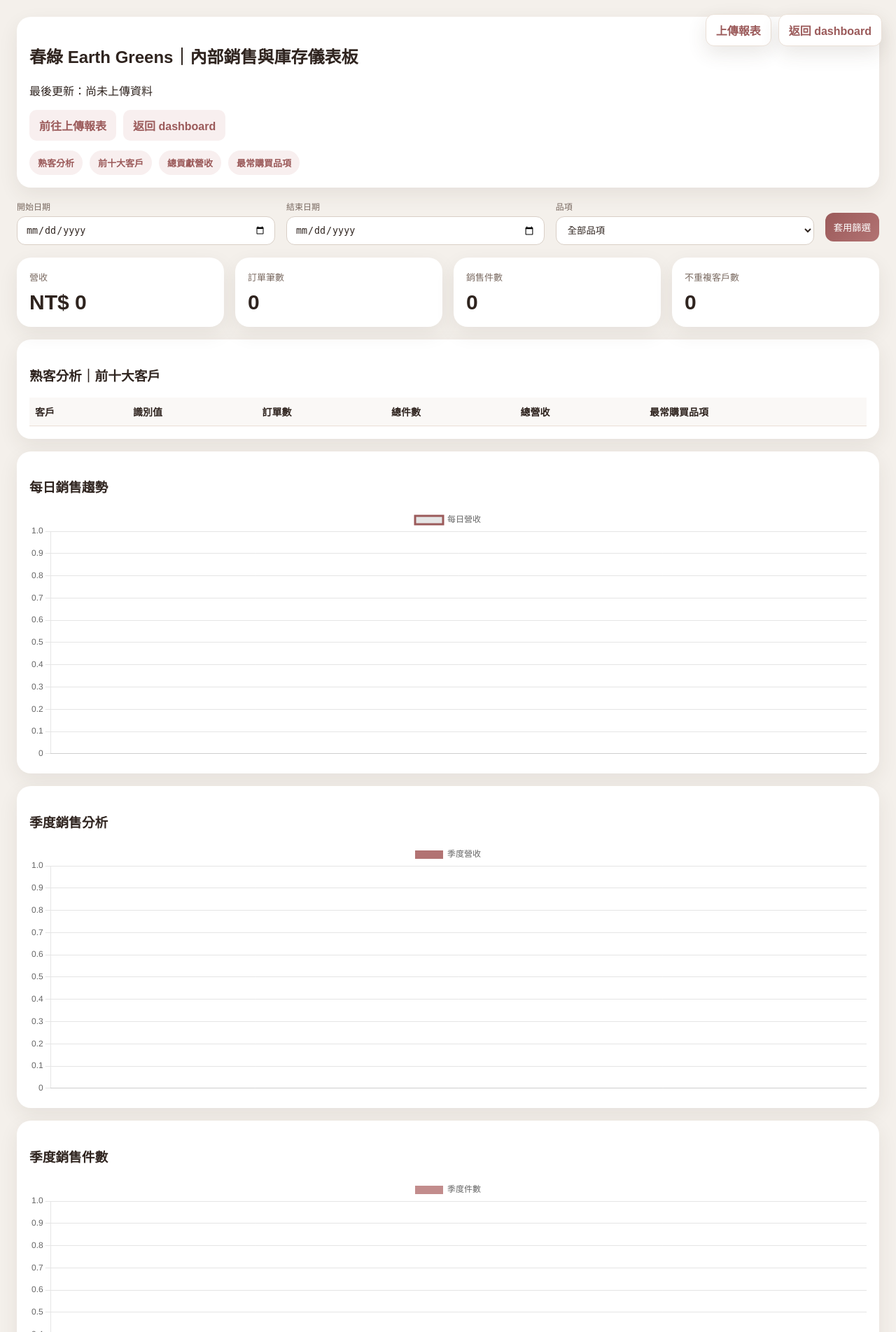
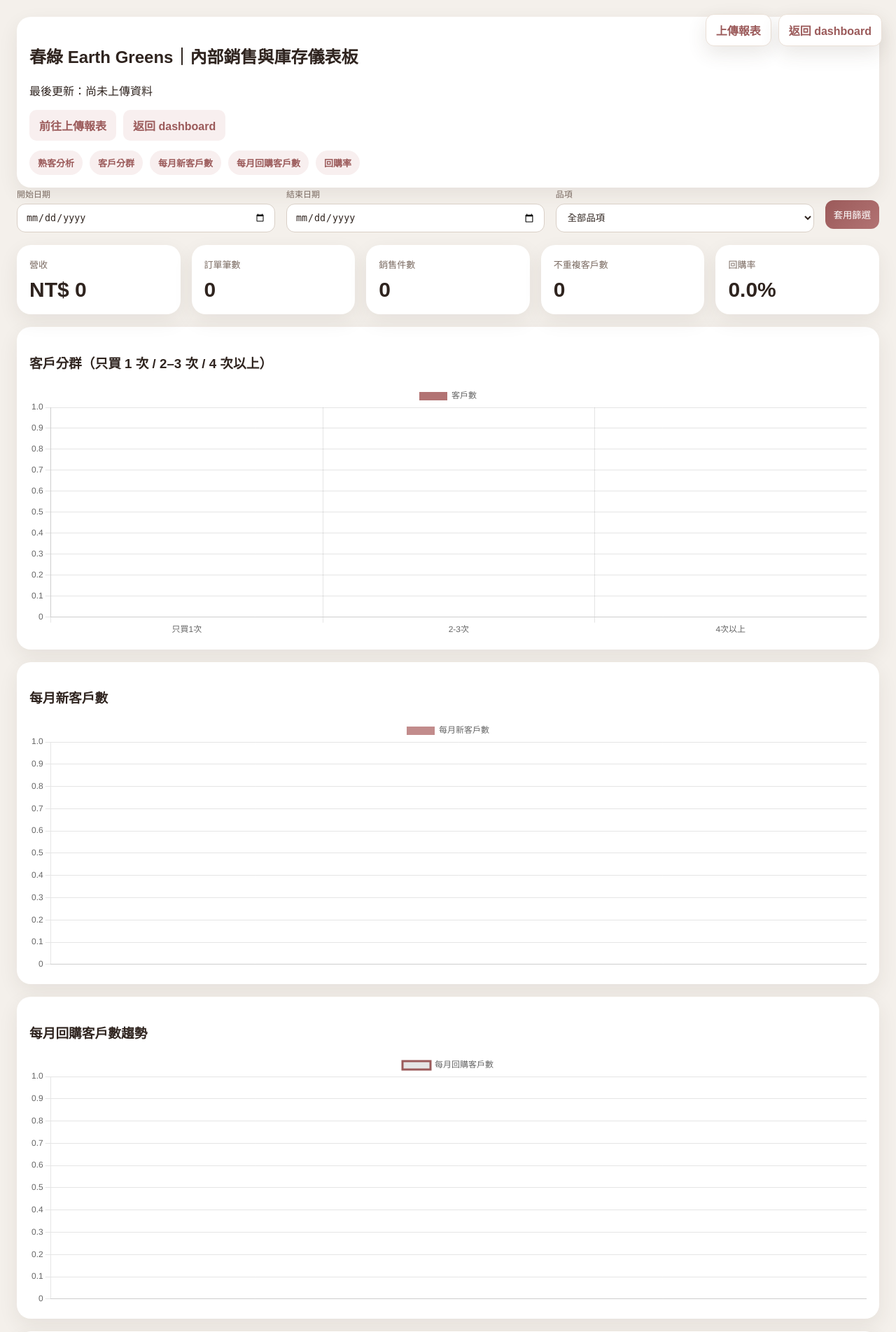
Before and after one commit to cathyyeh/earthgreens, a FastAPI app: page /dashboard in a window 1280 px wide. Shown: the top 1903 px of the page at 70% size. Run offline with FastAPI, Linux system fonts and the light colour scheme; lists and menus that the app fills with data are empty; some libraries are stand-ins or nearby versions.

Commit message:
Add files via upload

```diff
--- a/app/templates/dashboard.html
+++ b/app/templates/dashboard.html
@@ -9,12 +9,11 @@
 * { box-sizing:border-box; }
 body { font-family: Arial, sans-serif; max-width: 1320px; margin: 0 auto; padding: 24px; background:var(--bg); color:var(--text); }
 .hero,.panel,.card { background:#fff; border-radius:20px; padding:18px; box-shadow:0 10px 28px rgba(70,55,44,.08); }
-.hero { margin-bottom:18px; position:relative; }
 .quick-actions { position:fixed; top:20px; right:20px; z-index:999; display:flex; gap:10px; }
 .quick-btn { display:inline-block; padding:10px 14px; border-radius:12px; background:#fff; color:#9b5a5a; text-decoration:none; font-weight:700; box-shadow:0 10px 28px rgba(70,55,44,.12); border:1px solid #eadfd6; }
 .filters,.grid { display:grid; gap:16px; }
 .filters { grid-template-columns:1fr 1fr 1fr auto; margin-bottom:18px; }
-.grid { grid-template-columns:repeat(4,1fr); margin-bottom:18px; }
+.grid { grid-template-columns:repeat(5,1fr); margin-bottom:18px; }
 label { display:block; font-size:12px; color:var(--muted); margin-bottom:6px; }
 input,select,button { width:100%; padding:11px 12px; border:1px solid var(--line); border-radius:12px; background:#fff; color:var(--text); }
 button { background:linear-gradient(135deg,var(--brand),#b27373); color:#fff; border:none; cursor:pointer; margin-top:18px; }
@@ -43,7 +42,7 @@ th { background:#faf8f6; position:sticky; top:0; }
   <a href="/admin/upload" style="display:inline-block;padding:10px 14px;border-radius:10px;background:#f8efef;color:#9b5a5a;text-decoration:none;font-weight:600;">前往上傳報表</a>
   <a href="/dashboard" style="display:inline-block;padding:10px 14px;border-radius:10px;background:#f8efef;color:#9b5a5a;text-decoration:none;font-weight:600;">返回 dashboard</a>
 </div>
-<div class="tags"><span class="tag">熟客分析</span><span class="tag">前十大客戶</span><span class="tag">總貢獻營收</span><span class="tag">最常購買品項</span></div>
+<div class="tags"><span class="tag">熟客分析</span><span class="tag">客戶分群</span><span class="tag">每月新客戶數</span><span class="tag">每月回購客戶數</span><span class="tag">回購率</span></div>
 </section>
 
 <form method="get" action="/dashboard" id="filterForm">
@@ -60,13 +59,14 @@ th { background:#faf8f6; position:sticky; top:0; }
   <div class="card"><div class="kpi-title">訂單筆數</div><div class="kpi-value">{{ "{:,.0f}".format(orders) }}</div></div>
   <div class="card"><div class="kpi-title">銷售件數</div><div class="kpi-value">{{ "{:,.0f}".format(qty) }}</div></div>
   <div class="card"><div class="kpi-title">不重複客戶數</div><div class="kpi-value">{{ "{:,.0f}".format(unique_customer_count) }}</div></div>
+  <div class="card"><div class="kpi-title">回購率</div><div class="kpi-value">{{ "{:.1f}".format(repurchase_rate) }}%</div></div>
 </div>
 
-<div class="panel" style="margin-bottom:18px;">
-  <h3>熟客分析｜前十大客戶</h3>
-  <div class="scroll"><table><thead><tr><th>客戶</th><th>識別值</th><th>訂單數</th><th>總件數</th><th>總營收</th><th>最常購買品項</th></tr></thead><tbody>{% for c in top_customers %}<tr><td>{{ c.name }}</td><td>{{ c.identifier }}</td><td>{{ "{:,.0f}".format(c.orders) }}</td><td>{{ "{:,.0f}".format(c.qty) }}</td><td>{{ "{:,.0f}".format(c.revenue) }}</td><td>{{ c.favorite_product }}</td></tr>{% endfor %}</tbody></table></div>
-</div>
-
+<div class="panel" style="margin-bottom:18px;"><h3>客戶分群（只買 1 次 / 2–3 次 / 4 次以上）</h3><div class="chartbox"><canvas id="segmentChart"></canvas></div></div>
+<div class="panel" style="margin-bottom:18px;"><h3>每月新客戶數</h3><div class="chartbox"><canvas id="newCustomerChart"></canvas></div></div>
+<div class="panel" style="margin-bottom:18px;"><h3>每月回購客戶數趨勢</h3><div class="chartbox"><canvas id="repeatCustomerTrendChart"></canvas></div></div>
+<div class="panel" style="margin-bottom:18px;"><h3>新客 / 舊客營收占比</h3><div class="chartbox"><canvas id="newRepeatRevenueChart"></canvas></div></div>
+<div class="panel" style="margin-bottom:18px;"><h3>熟客分析｜前十大客戶</h3><div class="scroll"><table><thead><tr><th>客戶</th><th>識別值</th><th>訂單數</th><th>總件數</th><th>總營收</th><th>最常購買品項</th></tr></thead><tbody>{% for c in top_customers %}<tr><td>{{ c.name }}</td><td>{{ c.identifier }}</td><td>{{ "{:,.0f}".format(c.orders) }}</td><td>{{ "{:,.0f}".format(c.qty) }}</td><td>{{ "{:,.0f}".format(c.revenue) }}</td><td>{{ c.favorite_product }}</td></tr>{% endfor %}</tbody></table></div></div>
 <div class="panel" style="margin-bottom:18px;"><h3>每日銷售趨勢</h3><div class="chartbox"><canvas id="dailyChart"></canvas></div></div>
 <div class="panel" style="margin-bottom:18px;"><h3>季度銷售分析</h3><div class="chartbox"><canvas id="quarterChart"></canvas></div></div>
 <div class="panel" style="margin-bottom:18px;"><h3>季度銷售件數</h3><div class="chartbox"><canvas id="quarterQtyChart"></canvas></div></div>
@@ -74,6 +74,10 @@ th { background:#faf8f6; position:sticky; top:0; }
 <div class="panel"><h3>銷售 × 庫存彙總</h3><div class="scroll"><table><thead><tr><th>品項</th><th>營收</th><th>銷售件數</th><th>訂單筆數</th><th>庫存量</th></tr></thead><tbody>{% for r in product_rows %}<tr><td>{{ r.product }}</td><td>{{ "{:,.0f}".format(r.amount) }}</td><td>{{ "{:,.0f}".format(r.qty) }}</td><td>{{ "{:,.0f}".format(r.orders) }}</td><td>{{ "{:,.0f}".format(r.inventory_qty) }}</td></tr>{% endfor %}</tbody></table></div></div>
 
 <script>
+new Chart(document.getElementById('segmentChart'), {type:'bar', data:{labels: {{ segment_labels|tojson }}, datasets:[{label:'客戶數', data: {{ segment_values|tojson }}, backgroundColor:'#b27373'}]}, options:{responsive:true, maintainAspectRatio:false}});
+new Chart(document.getElementById('newCustomerChart'), {type:'bar', data:{labels: {{ new_customer_month_labels|tojson }}, datasets:[{label:'每月新客戶數', data: {{ new_customer_month_values|tojson }}, backgroundColor:'#c28c8c'}]}, options:{responsive:true, maintainAspectRatio:false}});
+new Chart(document.getElementById('repeatCustomerTrendChart'), {type:'line', data:{labels: {{ repeat_customer_month_labels|tojson }}, datasets:[{label:'每月回購客戶數', data: {{ repeat_customer_month_values|tojson }}, borderColor:'#9b5a5a'}]}, options:{responsive:true, maintainAspectRatio:false}});
+new Chart(document.getElementById('newRepeatRevenueChart'), {type:'doughnut', data:{labels: {{ new_vs_repeat_labels|tojson }}, datasets:[{label:'營收占比', data: {{ new_vs_repeat_values|tojson }} }]}, options:{responsive:true, maintainAspectRatio:false}});
 new Chart(document.getElementById('dailyChart'), {type:'line', data:{labels: {{ daily_labels|tojson }}, datasets:[{label:'每日營收', data: {{ daily_values|tojson }}, borderColor:'#9b5a5a'}]}, options:{responsive:true, maintainAspectRatio:false}});
 new Chart(document.getElementById('quarterChart'), {type:'bar', data:{labels: {{ quarter_labels|tojson }}, datasets:[{label:'季度營收', data: {{ quarter_values|tojson }}, backgroundColor:'#b27373'}]}, options:{responsive:true, maintainAspectRatio:false}});
 new Chart(document.getElementById('quarterQtyChart'), {type:'bar', data:{labels: {{ quarter_labels|tojson }}, datasets:[{label:'季度件數', data: {{ quarter_qty_values|tojson }}, backgroundColor:'#c28c8c'}]}, options:{responsive:true, maintainAspectRatio:false}});
```
Also changed, not shown: app/templates/upload.html (+1 -6 lines).
